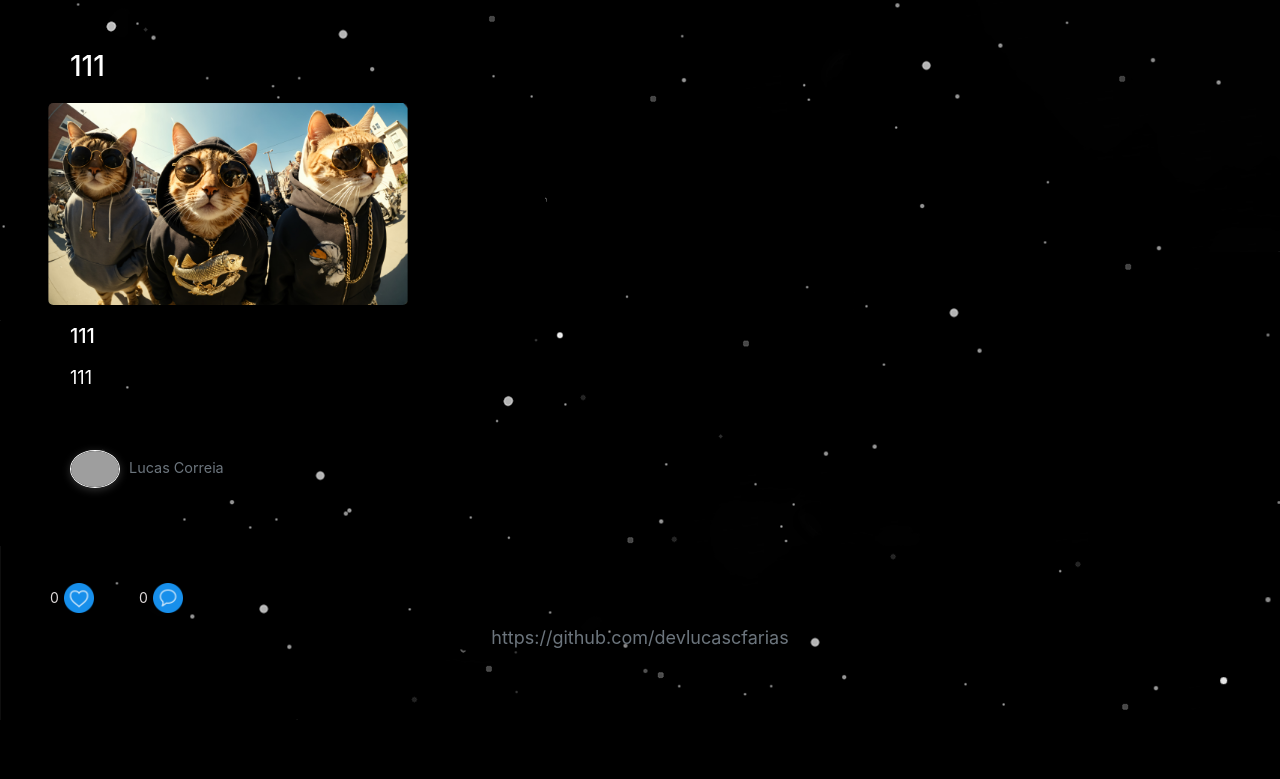
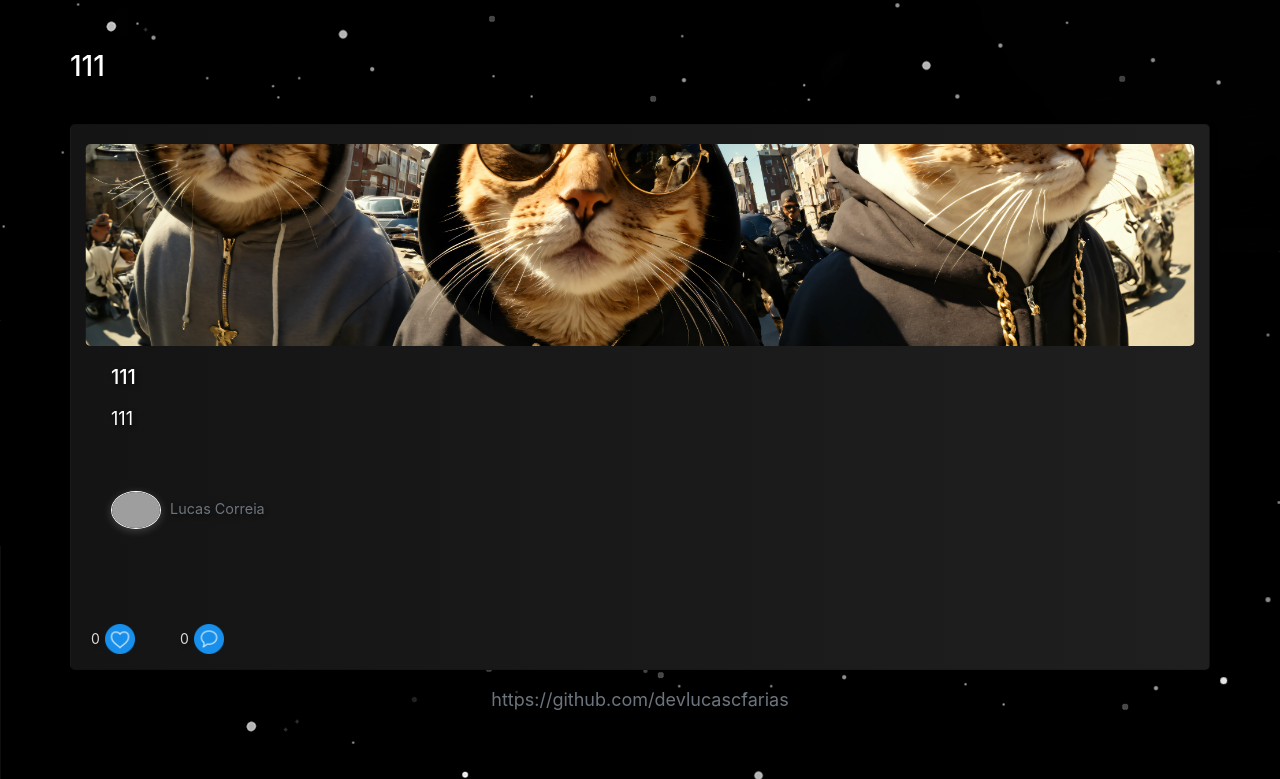
Before and after one commit to devlucascfarias/Python-Flask-SQLAlchemy-Blog, a Flask app: page /post/1 in a window 1280 px wide. Shown: the part 80-859 px from the top of the page. Before the commit the page ends 800 px from the top, so only its background shows below. Run offline with Flask 3, Linux system fonts and the light colour scheme; some libraries are stand-ins or nearby versions; grey boxes are pictures that could not be loaded.

Commit message:
Update view_post.html

```diff
--- a/templates/view_post.html
+++ b/templates/view_post.html
@@ -38,7 +38,7 @@
         <h3 style="margin: 20px;">{{ post.title }}</h3>
 
         <div class="card-group">
-            <div class="card-mobile" style="border-radius: 5px;">
+            <div class="card" style="border-radius: 5px;">
                 <img class="post-image" src="{{ post.cover_image_url }}" alt="Post cover image">
                 <div class="card-body">
                     <h5 class="card-title">{{ post.title }}</h5>
```
